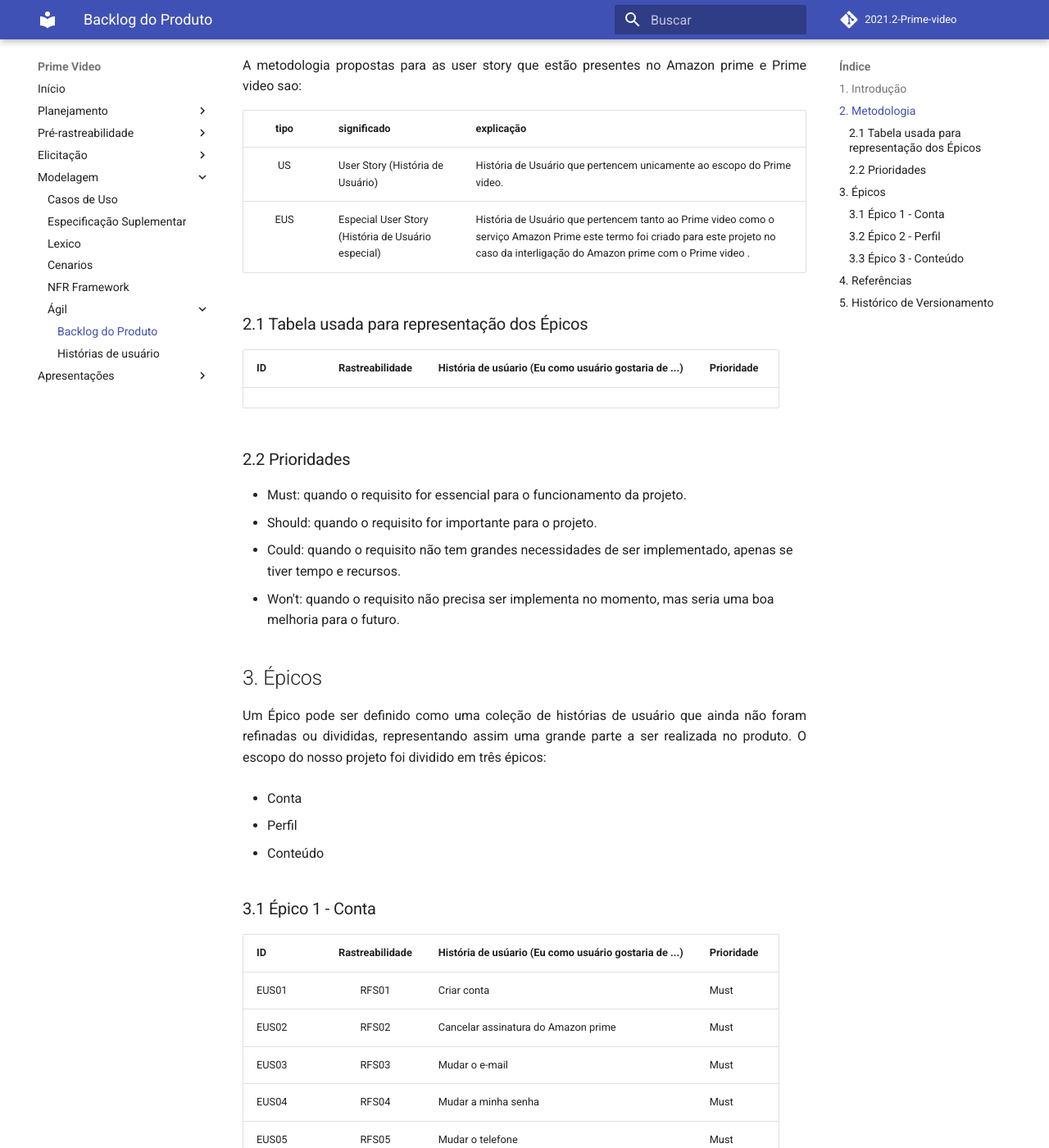
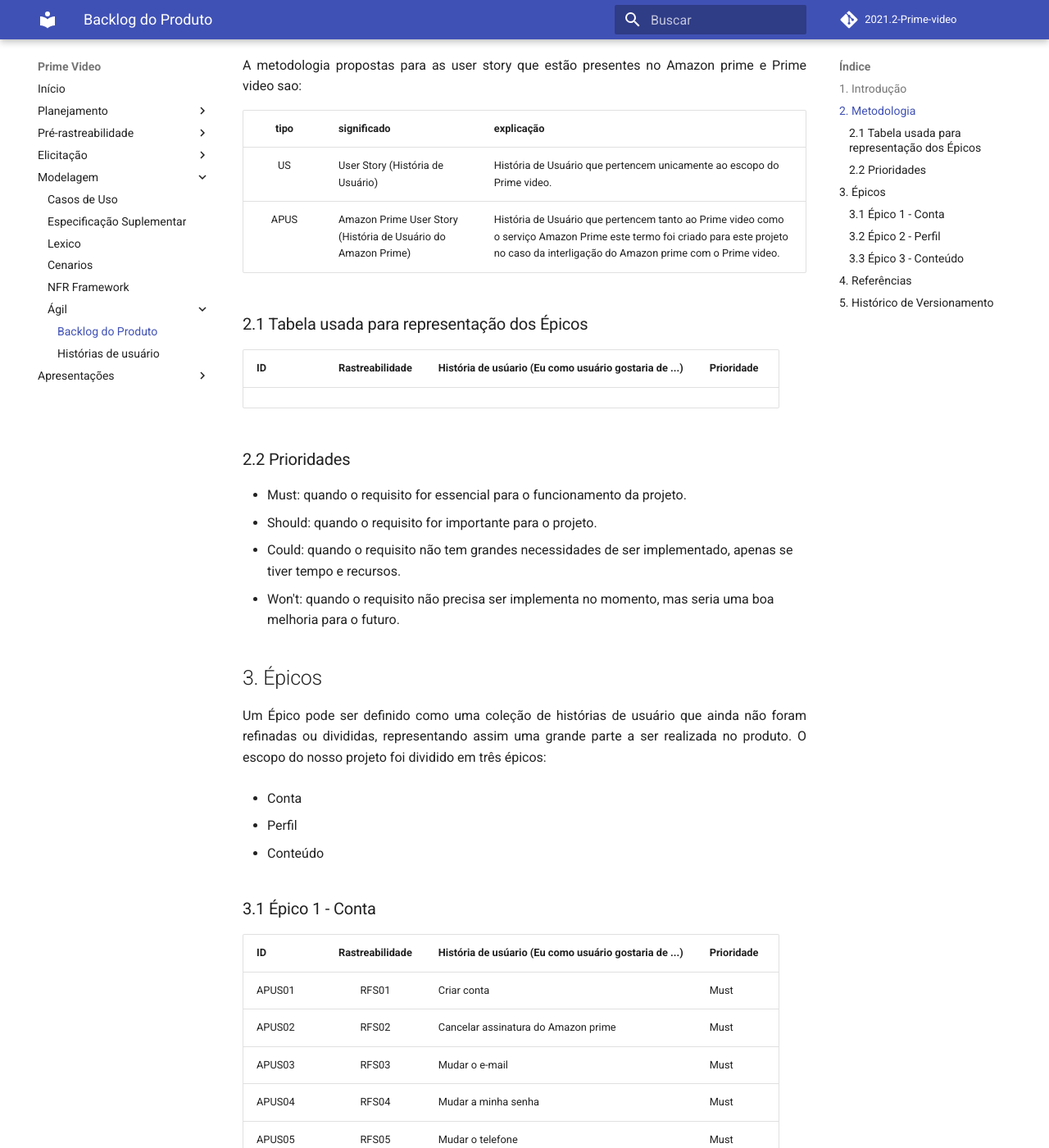
Before and after one commit to Requisitos-de-Software/2021.2-Prime-video, an MkDocs documentation site: the page built from docs/modelagem/agil/backlog.md, in a window 1280 px wide and 1400 px high, scrolled down 383 px. Shown: the whole window at 82% size. Built offline with MkDocs 1.6.1 and Material for MkDocs 9.7.7, drawn with Linux system fonts in a browser that asks for light colours; comment, search, counter and statistics services are not loaded.

Commit message:
Update backlog.md

```diff
--- a/docs/modelagem/agil/backlog.md
+++ b/docs/modelagem/agil/backlog.md
@@ -14,7 +14,7 @@
 | tipo  |  significado   | explicação    |
 | :-------------: |----------------|---------------|
 | US   |  User Story (História de Usuário)  | História de Usuário que pertencem unicamente ao escopo do Prime video. |
-| EUS  |  Especial User Story (História de Usuário especial)  | História de Usuário que pertencem tanto ao Prime video como o serviço Amazon Prime este termo foi criado para este projeto no caso da interligação do Amazon prime com o Prime video . |
+| APUS  |  Amazon Prime User Story (História de Usuário do Amazon Prime)  | História de Usuário que pertencem tanto ao Prime video como o serviço Amazon Prime este termo foi criado para este projeto no caso da interligação do Amazon prime com o Prime video. |
 
 ### 2.1 Tabela usada para representação dos Épicos
 | ID | Rastreabilidade | História de usúario (Eu como usuário gostaria de ...) | Prioridade |
@@ -44,11 +44,11 @@
 
 | ID | Rastreabilidade | História de usúario (Eu como usuário gostaria de ...) | Prioridade |
 | -- | :-------------: | ----------------------------------------------------- | ---------- |
-| EUS01 |   RFS01    | Criar conta| Must |
-| EUS02 |   RFS02    | Cancelar assinatura do Amazon prime| Must |
-| EUS03 |   RFS03    | Mudar o e-mail| Must |
-| EUS04 |   RFS04    | Mudar a minha senha| Must |
-| EUS05 |   RFS05    | Mudar o telefone| Must |
+| APUS01 |   RFS01    | Criar conta| Must |
+| APUS02 |   RFS02    | Cancelar assinatura do Amazon prime| Must |
+| APUS03 |   RFS03    | Mudar o e-mail| Must |
+| APUS04 |   RFS04    | Mudar a minha senha| Must |
+| APUS05 |   RFS05    | Mudar o telefone| Must |
 | US01 |   RF32    | Alugar assinatura de canal| Must |
 | US02 |   RF32    | Alugar documentário| Must  |
 | US03 |   RF32    | Alugar  filme| Must |
```
Also changed, not shown: other parts of docs/modelagem/agil/backlog.md (+1 -1 lines).
